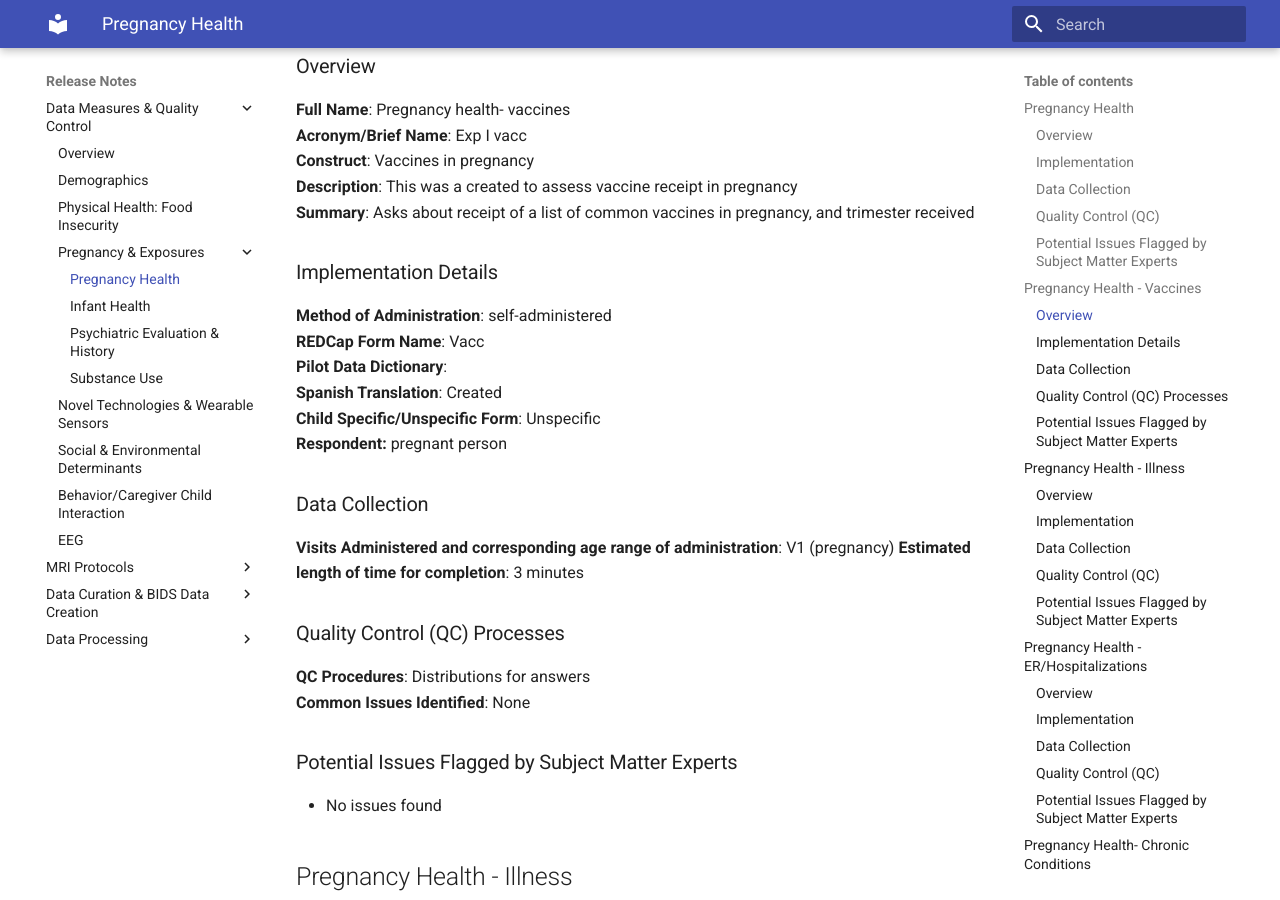
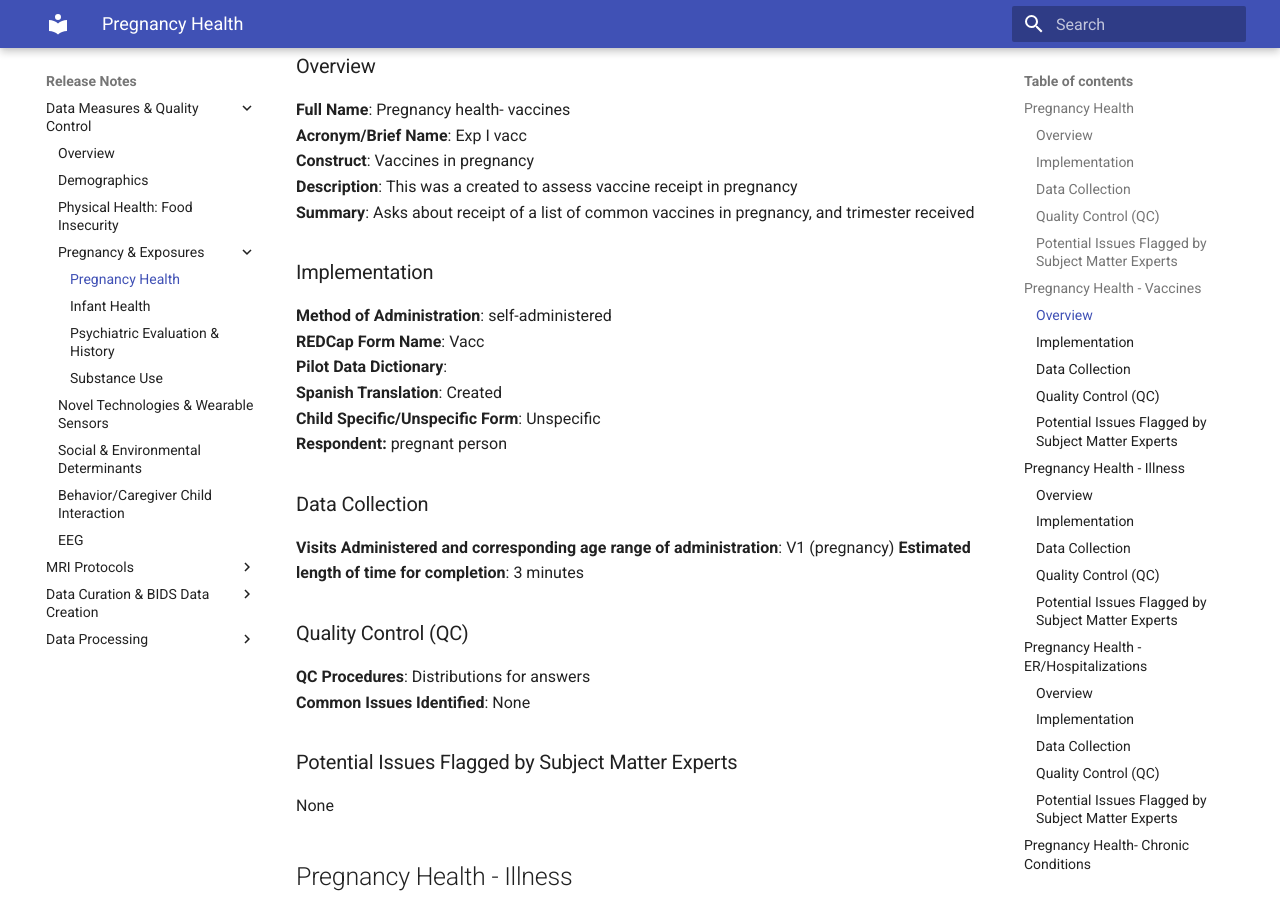
Before and after one commit to mattcieslak/hbcd-docs, an MkDocs documentation site: the page built from docs/measures/pregexp/preghealth.md, in a window 1280 px wide and 900 px high, scrolled down 1177 px. Built offline with MkDocs 1.6.1 and Material for MkDocs 9.7.7, drawn with Linux system fonts in a browser that asks for light colours.

Commit message:
Update preghealth.md

```diff
--- a/docs/measures/pregexp/preghealth.md
+++ b/docs/measures/pregexp/preghealth.md
@@ -33,7 +33,7 @@
 **Description**: This was a created to assess vaccine receipt in pregnancy
 **Summary**: Asks about receipt of a list of common vaccines in pregnancy, and trimester received
 
-### Implementation Details
+### Implementation
 **Method of Administration**: self-administered
 **REDCap Form Name**: Vacc
 **Pilot Data Dictionary**:
@@ -45,12 +45,12 @@
 **Visits Administered and corresponding age range of administration**:  V1 (pregnancy)
 **Estimated length of time for completion**: 3 minutes
 
-### Quality Control (QC) Processes
+### Quality Control (QC)
 **QC Procedures**: Distributions for answers
 **Common Issues Identified**: None
 
 ### Potential Issues Flagged by Subject Matter Experts
-* No issues found
+None
 
 ## Pregnancy Health - Illness
 ### Overview
@@ -77,7 +77,7 @@
 **Common Issues Identified**: None
 
 ### Potential Issues Flagged by Subject Matter Experts
-* Illnesses are captured either from ICD codes (from BioPortal ICD) or symptom codes (from World Health Organization), which were at times difficult for the participant to name or the RA to correctly find in the ICD or symptom database.
+Illnesses are captured either from ICD codes (from BioPortal ICD) or symptom codes (from World Health Organization), which were at times difficult for the participant to name or the RA to correctly find in the ICD or symptom database.
 
 ## Pregnancy Health - ER/Hospitalizations
 ### Overview
@@ -104,7 +104,7 @@
 **Common Issues Identified**: None
 
 ### Potential Issues Flagged by Subject Matter Experts
-* Reasons for ER visit or hospitalization are captured from ICD codes (from BioPortal ICD), which were at times difficult for the participant to name or the RA to correctly find in the ICD database. This was particularly apparent for use of the ER for normal care (no diagnosis) or false alarms (e.g. thought water broke but it did not), resulting in the use of ‘don’t know.’
+Reasons for ER visit or hospitalization are captured from ICD codes (from BioPortal ICD), which were at times difficult for the participant to name or the RA to correctly find in the ICD database. This was particularly apparent for use of the ER for normal care (no diagnosis) or false alarms (e.g. thought water broke but it did not), resulting in the use of ‘don’t know.’
 
 ## Pregnancy Health- Chronic Conditions
 ### Overview
@@ -131,7 +131,7 @@
 **Common Issues Identified**: None
 
 ### Potential Issues Flagged by Subject Matter Experts
-* No issues found
+None
 
 ## Pregnancy Health - Medications
 ### Overview
```
